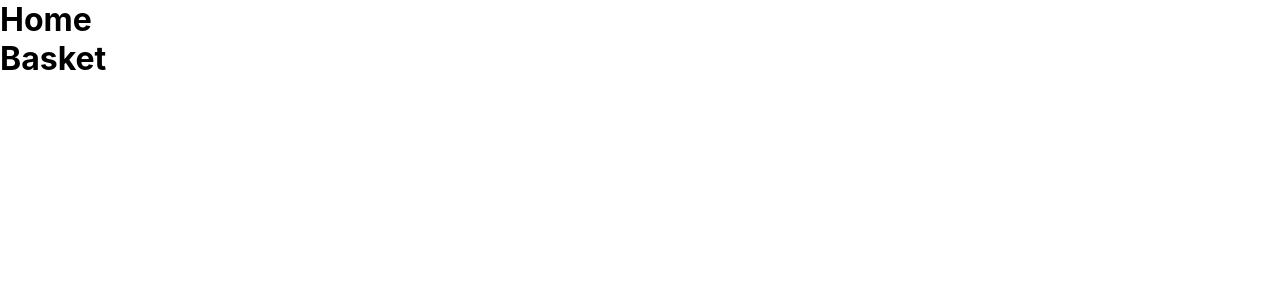
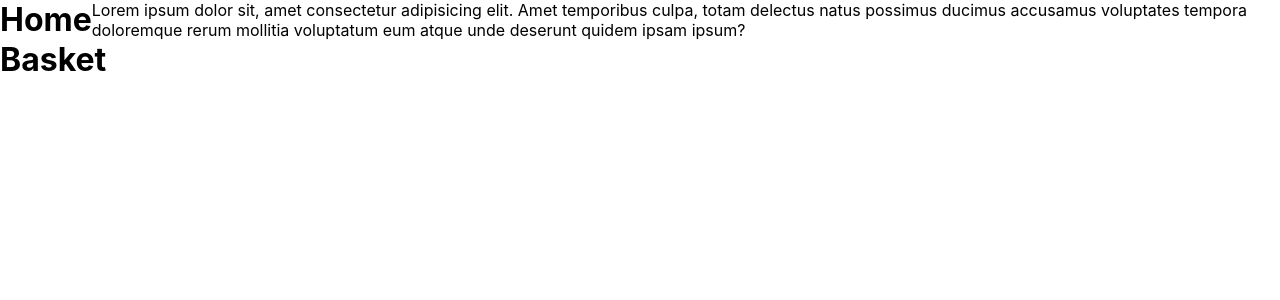
Before and after one commit to darkbala/31github, a React (Create React App) app in the folder typescript_react_pizza_v2/: page / in a window 1280 px wide. Shown: the top 300 px of the page. Built offline with nearby package versions, Linux system fonts and the light colour scheme.

Commit message:
6/31 process

```diff
--- a/typescript_react_pizza_v2/src/pages/Home/Home.jsx
+++ b/typescript_react_pizza_v2/src/pages/Home/Home.jsx
@@ -5,6 +5,11 @@ function Home() {
   return (
     <div className={cla.wrap}>
       <h1>Home</h1>
+      <p>
+        Lorem ipsum dolor sit, amet consectetur adipisicing elit. Amet temporibus culpa, totam
+        delectus natus possimus ducimus accusamus voluptates tempora doloremque rerum mollitia
+        voluptatum eum atque unde deserunt quidem ipsam ipsum?
+      </p>
     </div>
   );
 }
```
